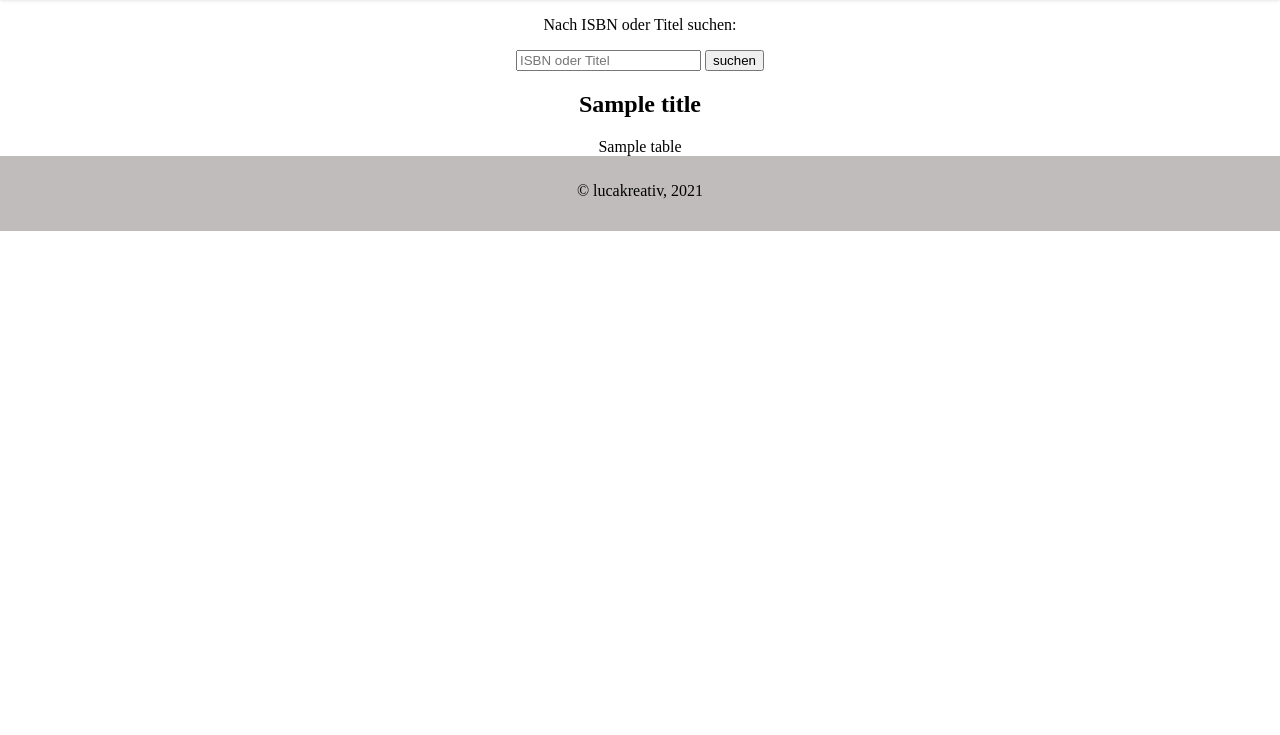
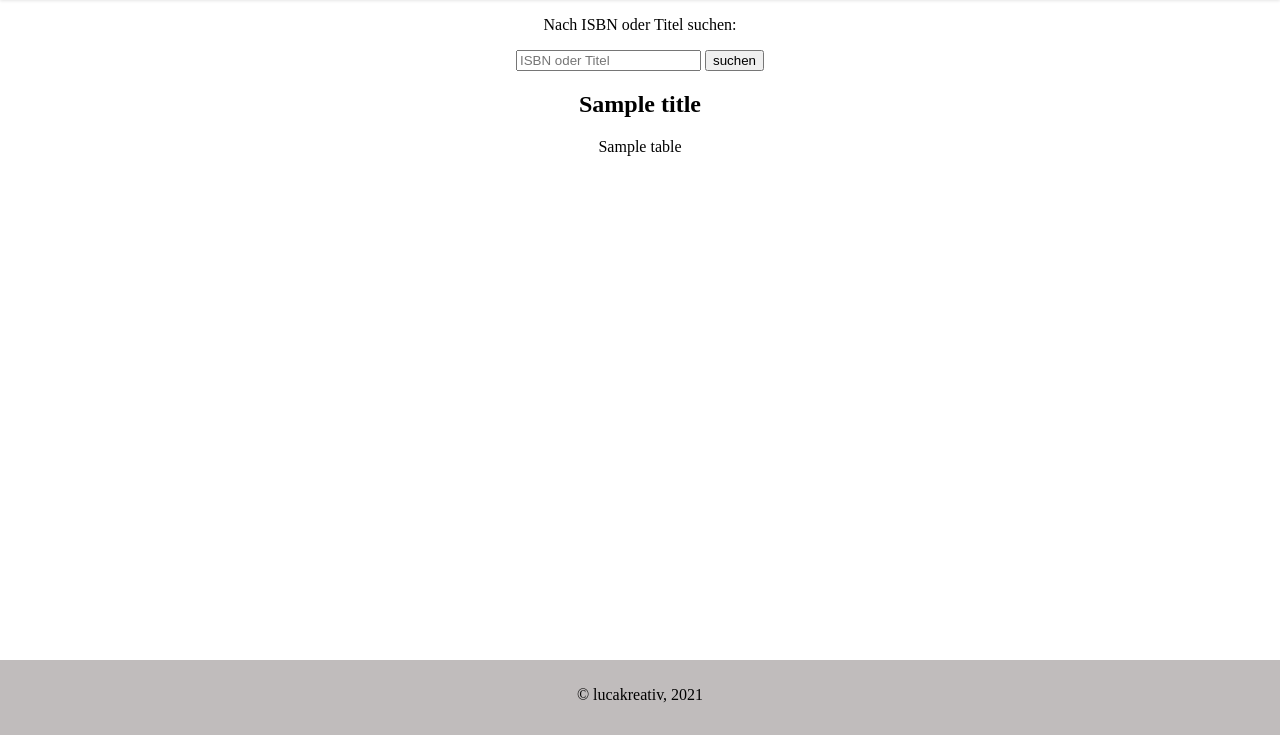
Before and after one commit to lucakreativ/library-software, a Flask app: template templates/book.html in a window 1280 px wide. Shown: the part 65-800 px from the top of the page. Run offline with Flask 2, Linux system fonts and the light colour scheme; the template is opened without the code that fills it: most values are stand-ins (such as "Sample title", 1, 10 or a date in 2020).

Commit message:
footer floats bottom of page

```diff
--- a/static/footer.css
+++ b/static/footer.css
@@ -2,7 +2,11 @@ footer {
     height: 65px;
     padding-top: 10px;
     background-color: #c0bcbc;
+    bottom: 0;
+    width: 100%;
+    overflow:hidden;
     float: bottom;
+    position: absolute;
 }
 
 #ge ul li {
```
